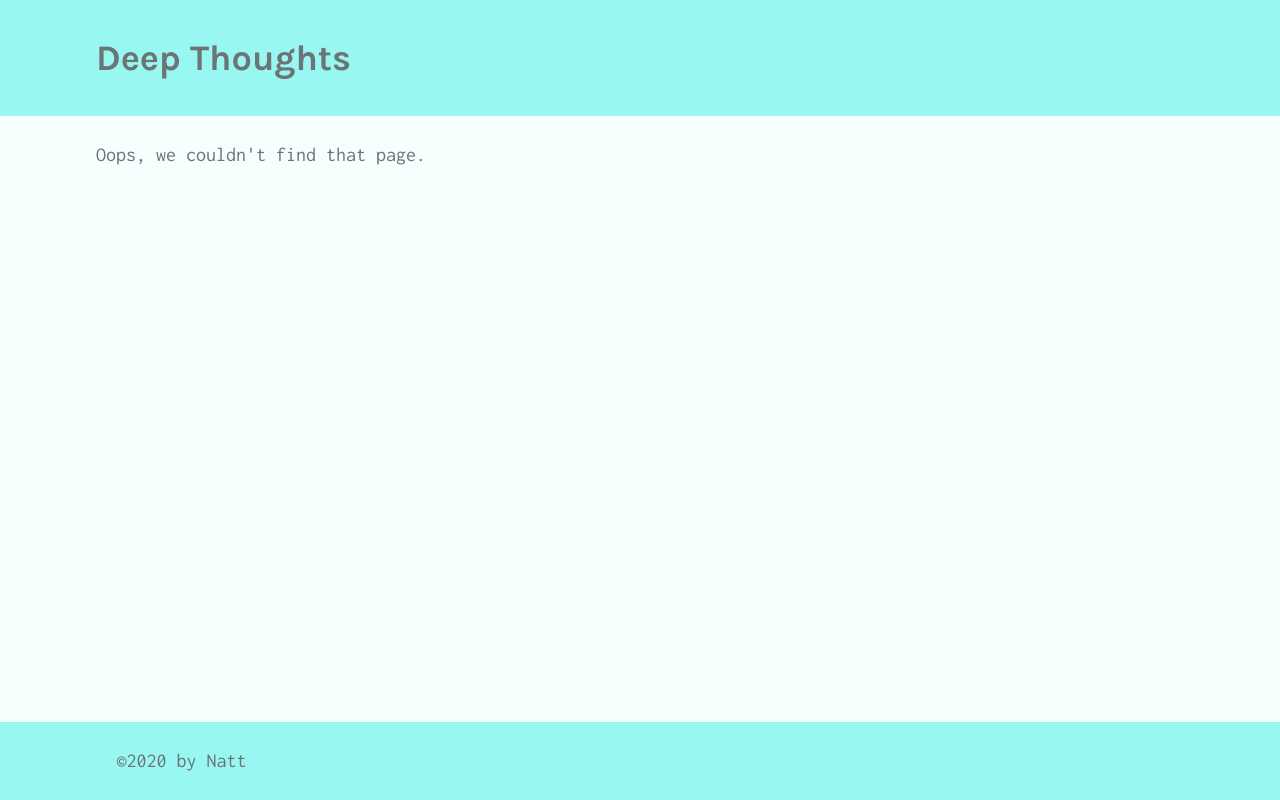
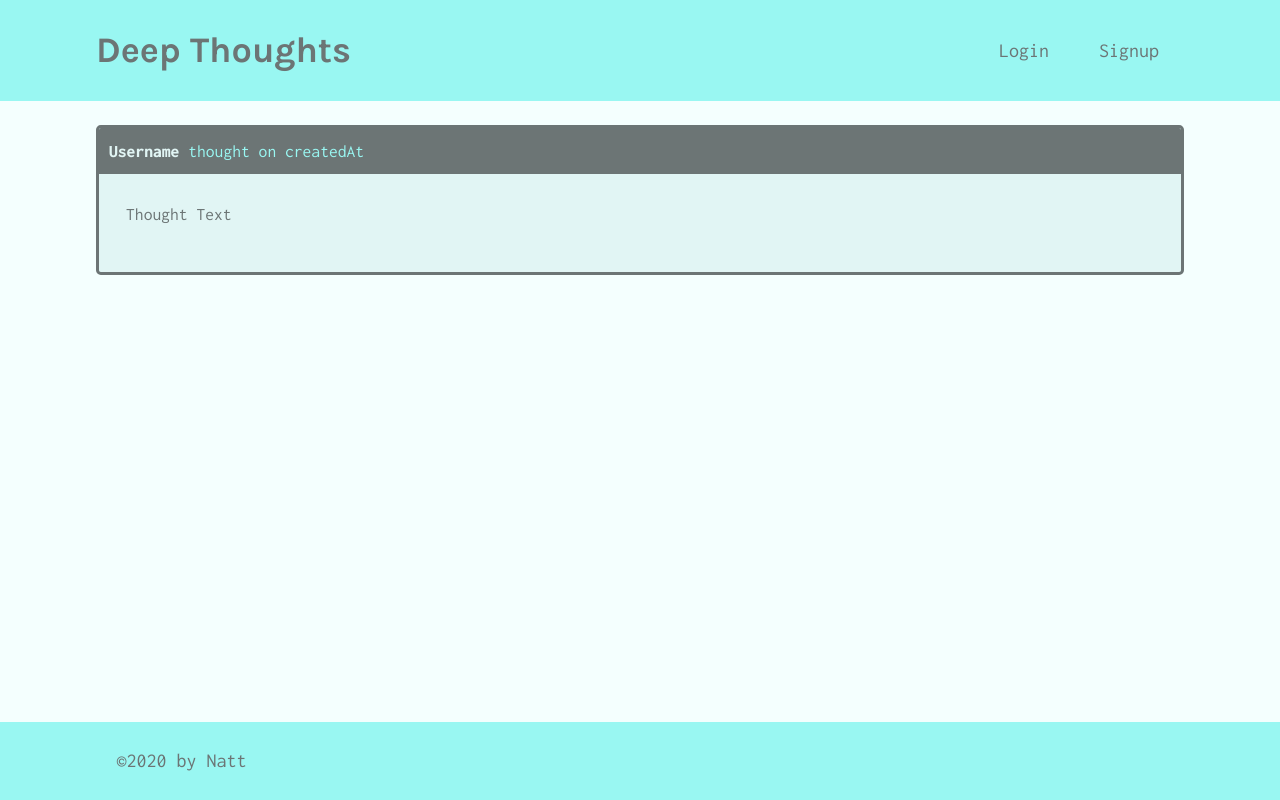
Before and after one commit to NFoithong/deep-thoughts, a React (Create React App) app in the folder client/: page /thought/1 in a window 1280 px wide. Built offline with nearby package versions, Linux system fonts and the light colour scheme.

Commit message:
Implement the Navigation Links and URL Parameters

```diff
--- a/client/src/App.js
+++ b/client/src/App.js
@@ -1,6 +1,7 @@
 import React from 'react';
 import { ApolloProvider, ApolloClient, InMemoryCache, createHttpLink } from '@apollo/client';
 import { BrowserRouter as Router, Route, Switch } from 'react-router-dom';
+import { setContext } from '@apollo/client/link/context';
 import Login from './pages/Login';
 import NoMatch from './pages/NoMatch';
 import SingleThought from './pages/SingleThought';
@@ -16,10 +17,20 @@ const httpLink = createHttpLink({
   uri: '/graphql',
 });
 
+const authLink = setContext((_, { headers }) => {
+  const token = localStorage.getItem('id_token');
+  return {
+    headers: {
+      ...headers,
+      authorization: token ? `Bearer ${token}` : '',
+    },
+  };
+});
+
 const client = new ApolloClient({
-  link: httpLink,
+  link: authLink.concat(httpLink),
   cache: new InMemoryCache(),
-});
+})
 
 function App() {
   return (
@@ -32,8 +43,8 @@ function App() {
           <Route exact path="/" component={Home} />
           <Route exact path="/login" component={Login} />
           <Route exact path="/signup" component={Signup} />
-          <Route exact path="/profile" component={Profile} />
-          <Route exact path="/thought" component={SingleThought} />
+          <Route exact path="/profile/:username?" component={Profile} />
+          <Route exact path="/thought/:id" component={SingleThought} />
           <Route component={NoMatch} />
         </Switch>
         </div>
--- a/client/src/components/Header/index.js
+++ b/client/src/components/Header/index.js
@@ -1,10 +1,18 @@
 import React from 'react';
+import { Link } from 'react-router-dom';
 
 const Header = () => {
   return (
     <header className="bg-secondary mb-4 py-2 flex-row align-center">
       <div className="container flex-row justify-space-between-lg justify-center align-center">
-        <h1>Deep Thoughts</h1>
+        <Link to='/'>
+          <h1>Deep Thoughts</h1>
+        </Link>
+
+        <nav className='text-center'>
+          <Link to='/login'>Login</Link>
+          <Link to='/signup'>Signup</Link>
+        </nav>
       </div>
     </header>
   );
--- a/client/src/components/ThoughtList/index.js
+++ b/client/src/components/ThoughtList/index.js
@@ -1,4 +1,5 @@
 import React from 'react';
+import { Link } from 'react-router-dom';
 
 const ThoughtList = ({thoughts, title}) => {
     if(!thoughts.length) {
@@ -12,15 +13,23 @@ const ThoughtList = ({thoughts, title}) => {
                 thoughts.map(thought=>(
                     <div key={thought._id} className = 'card mb-3'>
                     <p className="card-header">
+                        <Link
+                        to={`/profile/${thought.username}`}
+                        style={{ fontWeight: 700}}
+                        className="text-light"
+                        >
                         {thought.username}
+                        </Link>{ ' ' }
                         thought on {thought.createAt}
                     </p>
                     <div className="card-body">
+                    <Link to={`/thought/${thought._id}`}>
                         <p>{thought.thoughtText}</p>
                         <p className="mb-0">
                             Reactions: {thought.reactionCount} || Click to {''}
                             {thought.reactionCount ? 'see': 'start'} the discussion!
                         </p>
+                    </Link>
                     </div>
                     </div>
             ))}
--- a/client/src/pages/SingleThought.js
+++ b/client/src/pages/SingleThought.js
@@ -1,6 +1,10 @@
 import React from 'react';
+import { useParams } from 'react-router-dom';
 
 const SingleThought = props => {
+  const { id: thoughtId } = useParams();
+  console.log(thoughtId);
+
   return (
     <div>
       <div className="card mb-3">
```
